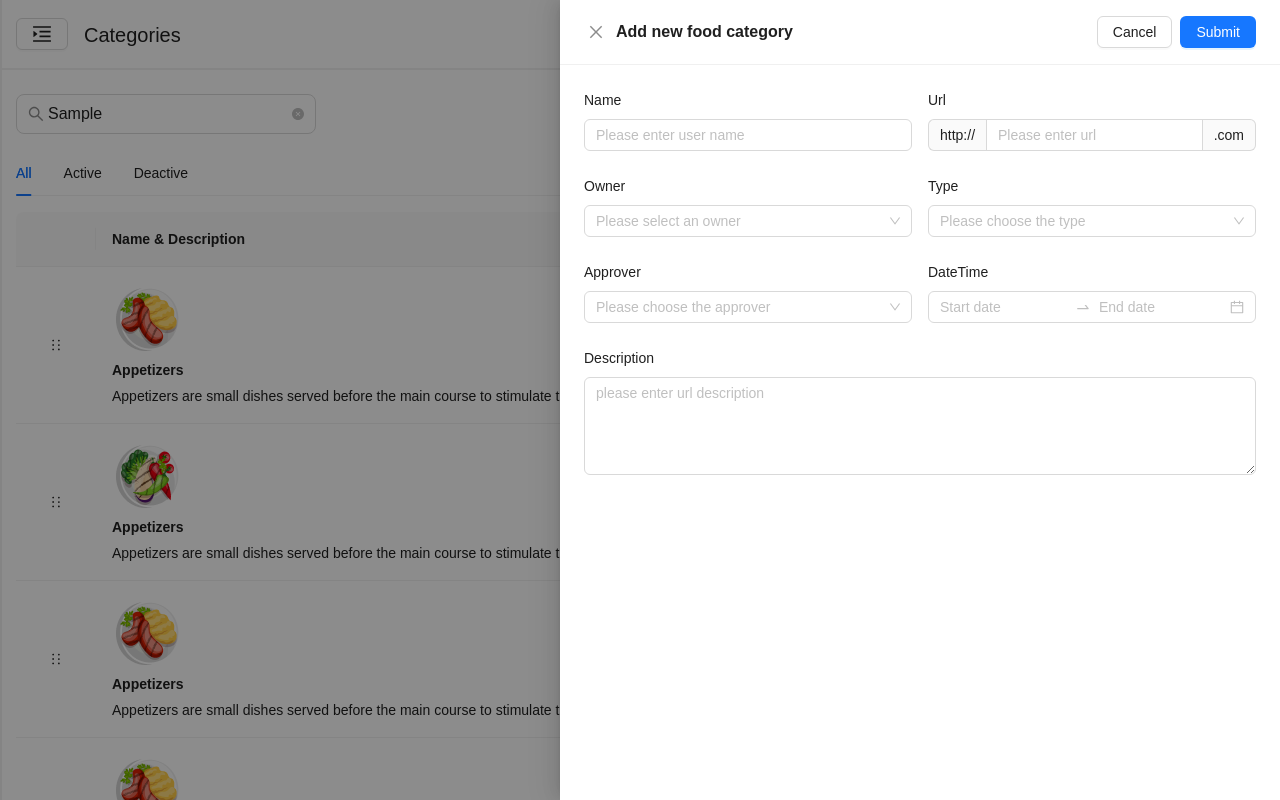
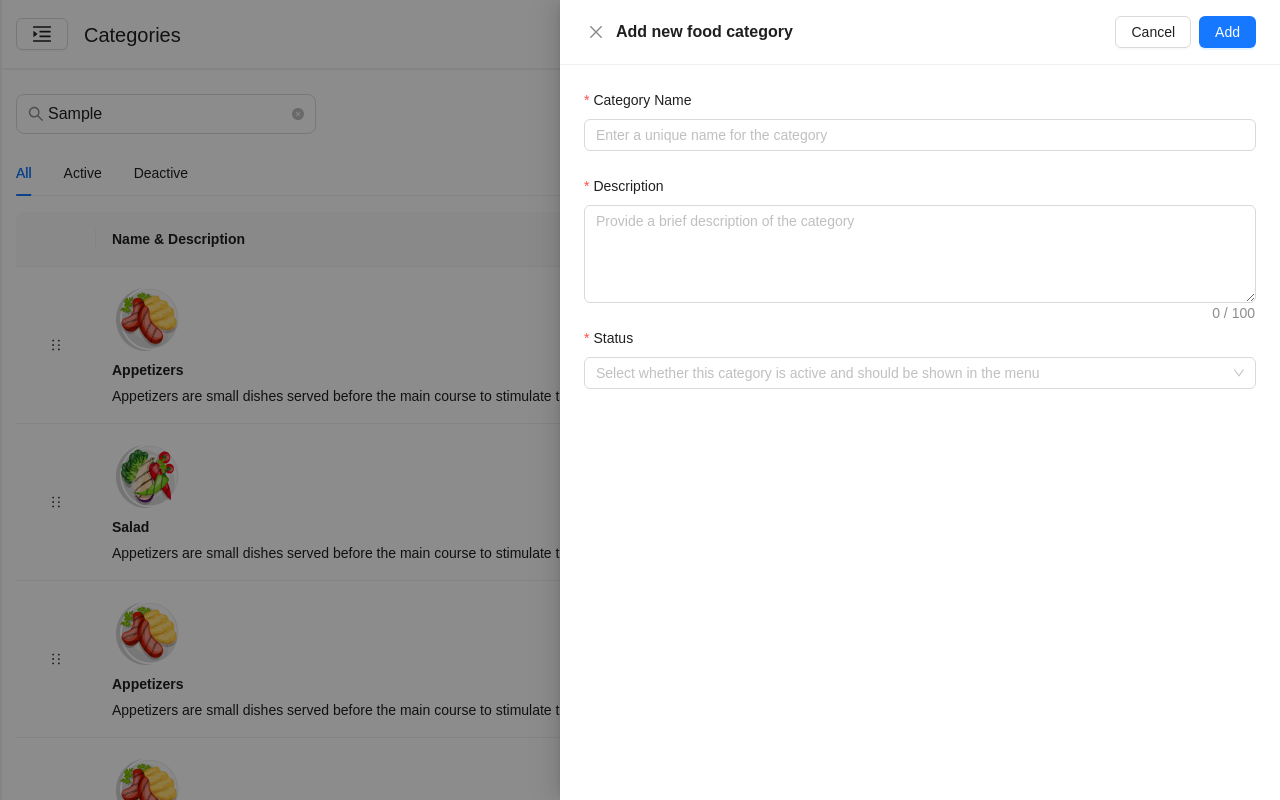
Before and after one commit to alithecodeguy/dashboard, a Next.js app: page /categories in a window 1280 px wide. Both pictures are taken after typing "Sample" into the empty fields and a click on the button "Add Category". Built offline with nearby package versions, Linux system fonts and the light colour scheme; a web font is replaced by a local one.

Commit message:
feat(components): added data to editable form in categories

```diff
--- a/components/pageFeatures/categoriesPage/Categories/components/CategoriesTable.tsx/categoriesTableMockData.tsx
+++ b/components/pageFeatures/categoriesPage/Categories/components/CategoriesTable.tsx/categoriesTableMockData.tsx
@@ -18,7 +18,7 @@ export const categoriesTableMockData: DataType[] = [
     key: '2',
     categoryId: Math.ceil(Math.random() * 4000),
     imageUrl: '/assets/images/png/sample_food_category2.png',
-    categoryTitle: 'Appetizers',
+    categoryTitle: 'Salad',
     categoryDescription:
       'Appetizers are small dishes served before the main course to stimulate the appetite.',
     categoryStatus: CategoryStatusEnum.DEACTIVE
--- a/components/pageFeatures/categoriesPage/Categories/components/CategoriesTable.tsx/components/AddNewCategoryDrawer/index.tsx
+++ b/components/pageFeatures/categoriesPage/Categories/components/CategoriesTable.tsx/components/AddNewCategoryDrawer/index.tsx
@@ -7,20 +7,35 @@ import {
 
 // libraries
 import { Drawer } from 'antd';
+import { useRef } from 'react';
+import { Button, Col, Form, Input, Row, Select, Space } from 'antd';
 
 // types
-import type { FC } from 'react';
-
-import { Button, Col, DatePicker, Form, Input, Row, Select, Space } from 'antd';
+import { type FC } from 'react';
+import { type FormInstance } from 'antd';
 
 const { Option } = Select;
 
 const AddNewCategoryDrawer: FC = () => {
+  // ref
+  const formRef = useRef<FormInstance>(null);
+
   // hooks
   const dispatch = useAppDispatch();
 
   // selectors
   const addNewCategoryDrawerStatus = useAppSelector(selectAddNewCategoryDrawerStatus);
+
+  const onFinish = (values: any) => {
+    // Handle the form submission logic here
+    console.log('Received values of form: ', values);
+    dispatch(closeAddNewCategoryDrawerStatus());
+  };
+
+  const onFinishFailed = (errorInfo: any) => {
+    console.log('Failed:', errorInfo);
+  };
+
   return (
     <Drawer
       title="Add new food category"
@@ -35,87 +50,26 @@ const AddNewCategoryDrawer: FC = () => {
       extra={
         <Space>
           <Button onClick={() => dispatch(closeAddNewCategoryDrawerStatus())}>Cancel</Button>
-          <Button onClick={() => dispatch(closeAddNewCategoryDrawerStatus())} type="primary">
-            Submit
+          <Button
+            onClick={() => {
+              formRef.current?.validateFields().then(onFinish).catch(onFinishFailed);
+            }}
+            type="primary"
+          >
+            Add
           </Button>
         </Space>
       }
     >
-      <Form layout="vertical" hideRequiredMark>
+      <Form ref={formRef} onFinish={onFinish} onFinishFailed={onFinishFailed} layout="vertical">
         <Row gutter={16}>
-          <Col span={12}>
+          <Col span={24}>
             <Form.Item
               name="name"
-              label="Name"
-              rules={[{ required: true, message: 'Please enter user name' }]}
+              label="Category Name"
+              rules={[{ required: true, message: 'Please enter category name' }]}
             >
-              <Input placeholder="Please enter user name" />
-            </Form.Item>
-          </Col>
-          <Col span={12}>
-            <Form.Item
-              name="url"
-              label="Url"
-              rules={[{ required: true, message: 'Please enter url' }]}
-            >
-              <Input
-                style={{ width: '100%' }}
-                addonBefore="http://"
-                addonAfter=".com"
-                placeholder="Please enter url"
-              />
-            </Form.Item>
-          </Col>
-        </Row>
-        <Row gutter={16}>
-          <Col span={12}>
-            <Form.Item
-              name="owner"
-              label="Owner"
-              rules={[{ required: true, message: 'Please select an owner' }]}
-            >
-              <Select placeholder="Please select an owner">
-                <Option value="xiao">Xiaoxiao Fu</Option>
-                <Option value="mao">Maomao Zhou</Option>
-              </Select>
-            </Form.Item>
-          </Col>
-          <Col span={12}>
-            <Form.Item
-              name="type"
-              label="Type"
-              rules={[{ required: true, message: 'Please choose the type' }]}
-            >
-              <Select placeholder="Please choose the type">
-                <Option value="private">Private</Option>
-                <Option value="public">Public</Option>
-              </Select>
-            </Form.Item>
-          </Col>
-        </Row>
-        <Row gutter={16}>
-          <Col span={12}>
-            <Form.Item
-              name="approver"
-              label="Approver"
-              rules={[{ required: true, message: 'Please choose the approver' }]}
-            >
-              <Select placeholder="Please choose the approver">
-                <Option value="jack">Jack Ma</Option>
-                <Option value="tom">Tom Liu</Option>
-              </Select>
-            </Form.Item>
-          </Col>
-          <Col span={12}>
-            <Form.Item
-              name="dateTime"
-              label="DateTime"
-              rules={[{ required: true, message: 'Please choose the dateTime' }]}
-            >
-              <DatePicker.RangePicker
-                style={{ width: '100%' }}
-                getPopupContainer={(trigger) => trigger.parentElement!}
-              />
+              <Input placeholder="Enter a unique name for the category" />
             </Form.Item>
           </Col>
         </Row>
@@ -127,11 +81,30 @@ const AddNewCategoryDrawer: FC = () => {
               rules={[
                 {
                   required: true,
-                  message: 'please enter url description'
+                  message: 'please enter description'
                 }
               ]}
             >
-              <Input.TextArea rows={4} placeholder="please enter url description" />
+              <Input.TextArea
+                rows={4}
+                showCount
+                maxLength={100}
+                placeholder="Provide a brief description of the category"
+              />
+            </Form.Item>
+          </Col>
+        </Row>
+        <Row gutter={16}>
+          <Col span={24}>
+            <Form.Item
+              name="status"
+              label="Status"
+              rules={[{ required: true, message: 'Please choose the status' }]}
+            >
+              <Select placeholder="Select whether this category is active and should be shown in the menu">
+                <Option value="active">Active</Option>
+                <Option value="deactive">Deactive</Option>
+              </Select>
             </Form.Item>
           </Col>
         </Row>
--- a/components/pageFeatures/categoriesPage/Categories/components/CategoriesTable.tsx/components/EditCategoryDrawer/index.tsx
+++ b/components/pageFeatures/categoriesPage/Categories/components/CategoriesTable.tsx/components/EditCategoryDrawer/index.tsx
@@ -1,32 +1,81 @@
 // redux
 import { useAppDispatch, useAppSelector } from '@/libs/redux/hooks';
 import {
+  clearEditableCategoryId,
   closeEditCategoryDrawerStatus,
-  selectEditCategoryDrawerStatus
+  selectEditCategoryDrawerStatus,
+  selectEditableCategoryId
 } from '@/libs/redux/slices/categoriesSlice';
 
 // libraries
 import { Drawer } from 'antd';
+import { useEffect, useMemo, useRef } from 'react';
+import { Button, Col, Form, Input, Row, Select, Space } from 'antd';
 
 // types
-import type { FC } from 'react';
+import { type FC } from 'react';
+import { type FormInstance } from 'antd';
 
-import { Button, Col, DatePicker, Form, Input, Row, Select, Space } from 'antd';
+// configs
+import { categoriesTableMockData } from '../../categoriesTableMockData';
+
+// enums
+import { CategoryStatusEnum } from '../../categoriesTableEnum';
 
 const { Option } = Select;
 
 const EditCategoryDrawer: FC = () => {
+  // ref
+  const formRef = useRef<FormInstance>(null);
+
   // hooks
   const dispatch = useAppDispatch();
 
   // selectors
-  const editCategoryDrawerStatus = useAppSelector(selectEditCategoryDrawerStatus);
+  const addNewCategoryDrawerStatus = useAppSelector(selectEditCategoryDrawerStatus);
+  const editableCategoryId = useAppSelector(selectEditableCategoryId);
+
+  const onCloseDrawer = () => {
+    // Handle the form submission logic here
+    dispatch(closeEditCategoryDrawerStatus());
+    dispatch(clearEditableCategoryId());
+  };
+
+  const onFinish = (values: any) => {
+    // Handle the form submission logic here
+    console.log('Received values of form: ', values);
+    onCloseDrawer();
+  };
+
+  const onFinishFailed = (errorInfo: any) => {
+    console.log('Failed:', errorInfo);
+  };
+
+  const categoryInfo = categoriesTableMockData.find(
+    (category) => category.categoryId === editableCategoryId
+  );
+
+  const initialValues = useMemo(() => {
+    return {
+      name: categoryInfo?.categoryTitle,
+      description: categoryInfo?.categoryDescription,
+      status: categoryInfo?.categoryStatus
+    };
+  }, [categoryInfo]);
+
+  // this should be done to update data in form
+  useEffect(() => {
+    if (formRef.current) {
+      formRef.current.resetFields();
+    }
+  }, [initialValues]);
+
   return (
     <Drawer
       title="Edit food category"
       width={720}
-      onClose={() => dispatch(closeEditCategoryDrawerStatus())}
-      open={editCategoryDrawerStatus}
+      onClose={() => onCloseDrawer()}
+      open={addNewCategoryDrawerStatus}
       styles={{
         body: {
           paddingBottom: 80
@@ -34,88 +83,33 @@ const EditCategoryDrawer: FC = () => {
       }}
       extra={
         <Space>
-          <Button onClick={() => dispatch(closeEditCategoryDrawerStatus())}>Cancel</Button>
-          <Button onClick={() => dispatch(closeEditCategoryDrawerStatus())} type="primary">
-            Submit
+          <Button onClick={() => onCloseDrawer()}>Cancel</Button>
+          <Button
+            onClick={() => {
+              formRef.current?.validateFields().then(onFinish).catch(onFinishFailed);
+            }}
+            type="primary"
+          >
+            Update
           </Button>
         </Space>
       }
     >
-      <Form layout="vertical" hideRequiredMark>
+      <Form
+        ref={formRef}
+        onFinish={onFinish}
+        onFinishFailed={onFinishFailed}
+        layout="vertical"
+        initialValues={initialValues}
+      >
         <Row gutter={16}>
-          <Col span={12}>
+          <Col span={24}>
             <Form.Item
               name="name"
-              label="Name"
-              rules={[{ required: true, message: 'Please enter user name' }]}
+              label="Category Name"
+              rules={[{ required: true, message: 'Please enter category name' }]}
             >
-              <Input placeholder="Please enter user name" />
-            </Form.Item>
-          </Col>
-          <Col span={12}>
-            <Form.Item
-              name="url"
-              label="Url"
-              rules={[{ required: true, message: 'Please enter url' }]}
-            >
-              <Input
-                style={{ width: '100%' }}
-                addonBefore="http://"
-                addonAfter=".com"
-                placeholder="Please enter url"
-              />
-            </Form.Item>
-          </Col>
-        </Row>
-        <Row gutter={16}>
-          <Col span={12}>
-            <Form.Item
-              name="owner"
-              label="Owner"
-              rules={[{ required: true, message: 'Please select an owner' }]}
-            >
-              <Select placeholder="Please select an owner">
-                <Option value="xiao">Xiaoxiao Fu</Option>
-                <Option value="mao">Maomao Zhou</Option>
-              </Select>
-            </Form.Item>
-          </Col>
-          <Col span={12}>
-            <Form.Item
-              name="type"
-              label="Type"
-              rules={[{ required: true, message: 'Please choose the type' }]}
-            >
-              <Select placeholder="Please choose the type">
-                <Option value="private">Private</Option>
-                <Option value="public">Public</Option>
-              </Select>
-            </Form.Item>
-          </Col>
-        </Row>
-        <Row gutter={16}>
-          <Col span={12}>
-            <Form.Item
-              name="approver"
-              label="Approver"
-              rules={[{ required: true, message: 'Please choose the approver' }]}
-            >
-              <Select placeholder="Please choose the approver">
-                <Option value="jack">Jack Ma</Option>
-                <Option value="tom">Tom Liu</Option>
-              </Select>
-            </Form.Item>
-          </Col>
-          <Col span={12}>
-            <Form.Item
-              name="dateTime"
-              label="DateTime"
-              rules={[{ required: true, message: 'Please choose the dateTime' }]}
-            >
-              <DatePicker.RangePicker
-                style={{ width: '100%' }}
-                getPopupContainer={(trigger) => trigger.parentElement!}
-              />
+              <Input placeholder="Enter a unique name for the category" />
             </Form.Item>
           </Col>
         </Row>
@@ -127,11 +121,30 @@ const EditCategoryDrawer: FC = () => {
               rules={[
                 {
                   required: true,
-                  message: 'please enter url description'
+                  message: 'please enter description'
                 }
               ]}
             >
-              <Input.TextArea rows={4} placeholder="please enter url description" />
+              <Input.TextArea
+                rows={4}
+                showCount
+                maxLength={100}
+                placeholder="Provide a brief description of the category"
+              />
+            </Form.Item>
+          </Col>
+        </Row>
+        <Row gutter={16}>
+          <Col span={24}>
+            <Form.Item
+              name="status"
+              label="Status"
+              rules={[{ required: true, message: 'Please choose the status' }]}
+            >
+              <Select placeholder="Select whether this category is active and should be shown in the menu">
+                <Option value={CategoryStatusEnum.ACTIVE}>Active</Option>
+                <Option value={CategoryStatusEnum.DEACTIVE}>Deactive</Option>
+              </Select>
             </Form.Item>
           </Col>
         </Row>
--- a/libs/redux/slices/categoriesSlice/categoriesSliceInitialState.ts
+++ b/libs/redux/slices/categoriesSlice/categoriesSliceInitialState.ts
@@ -3,5 +3,6 @@ import type { categoriesSliceInterface } from './categoriesSliceTypes';
 
 export const categoriesSliceInitialState: categoriesSliceInterface = {
   addNewCategoryDrawerStatus: false,
-  editCategoryDrawerStatus: false
+  editCategoryDrawerStatus: false,
+  categoryIdToEdit: undefined
 };
--- a/libs/redux/slices/categoriesSlice/categoriesSliceTypes.ts
+++ b/libs/redux/slices/categoriesSlice/categoriesSliceTypes.ts
@@ -3,4 +3,6 @@ export interface categoriesSliceInterface {
   addNewCategoryDrawerStatus: boolean;
   // to detect if "edit category modal" is open or not
   editCategoryDrawerStatus: boolean;
+  // to detect which category will edit
+  categoryIdToEdit: number | undefined;
 }
```
Also changed, not shown: components/pageFeatures/categoriesPage/Categories/components/CategoriesTable.tsx/categoriesTableDef.tsx (+16 -5 lines), libs/redux/slices/categoriesSlice/index.ts (+10 -1 lines).
